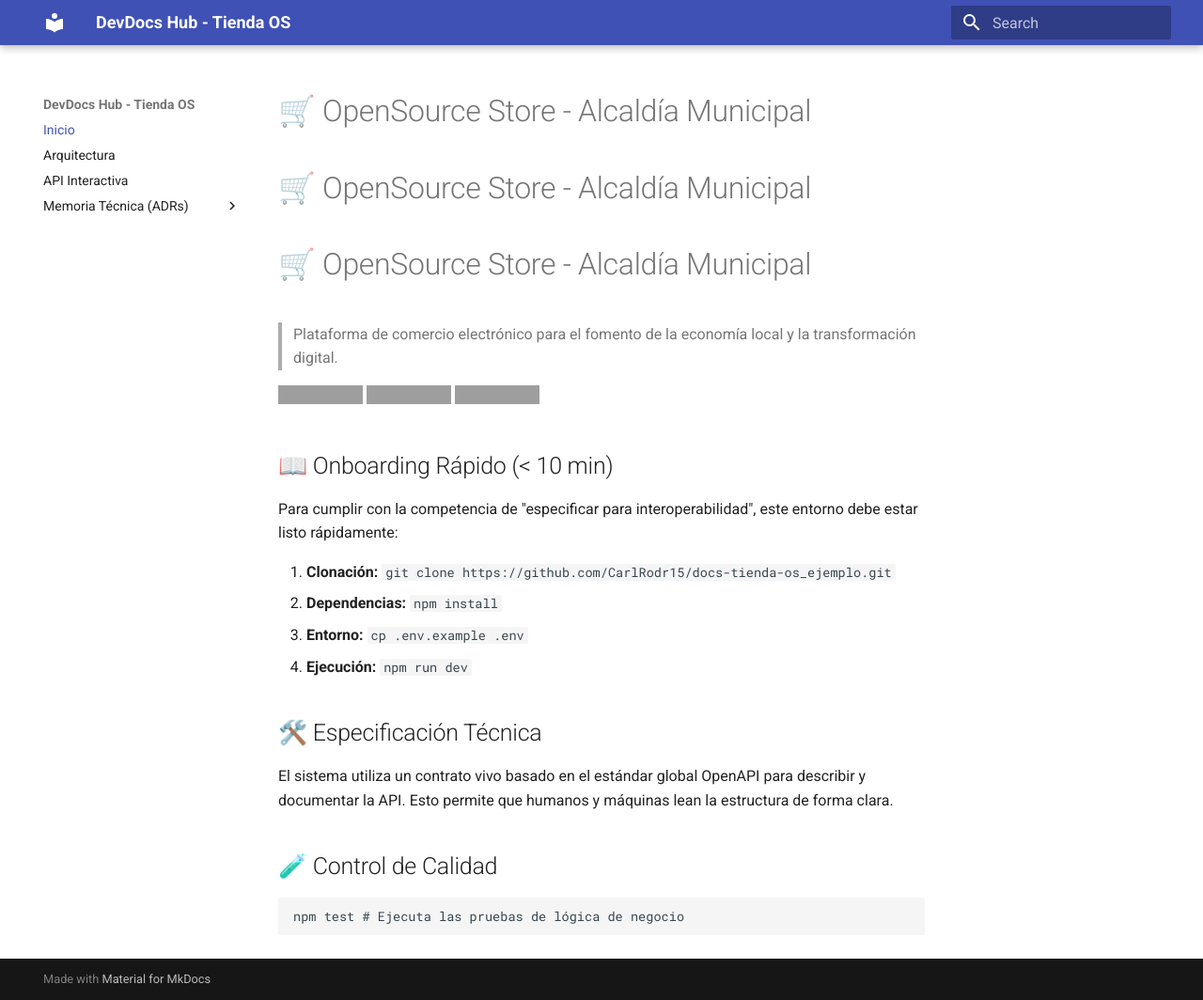
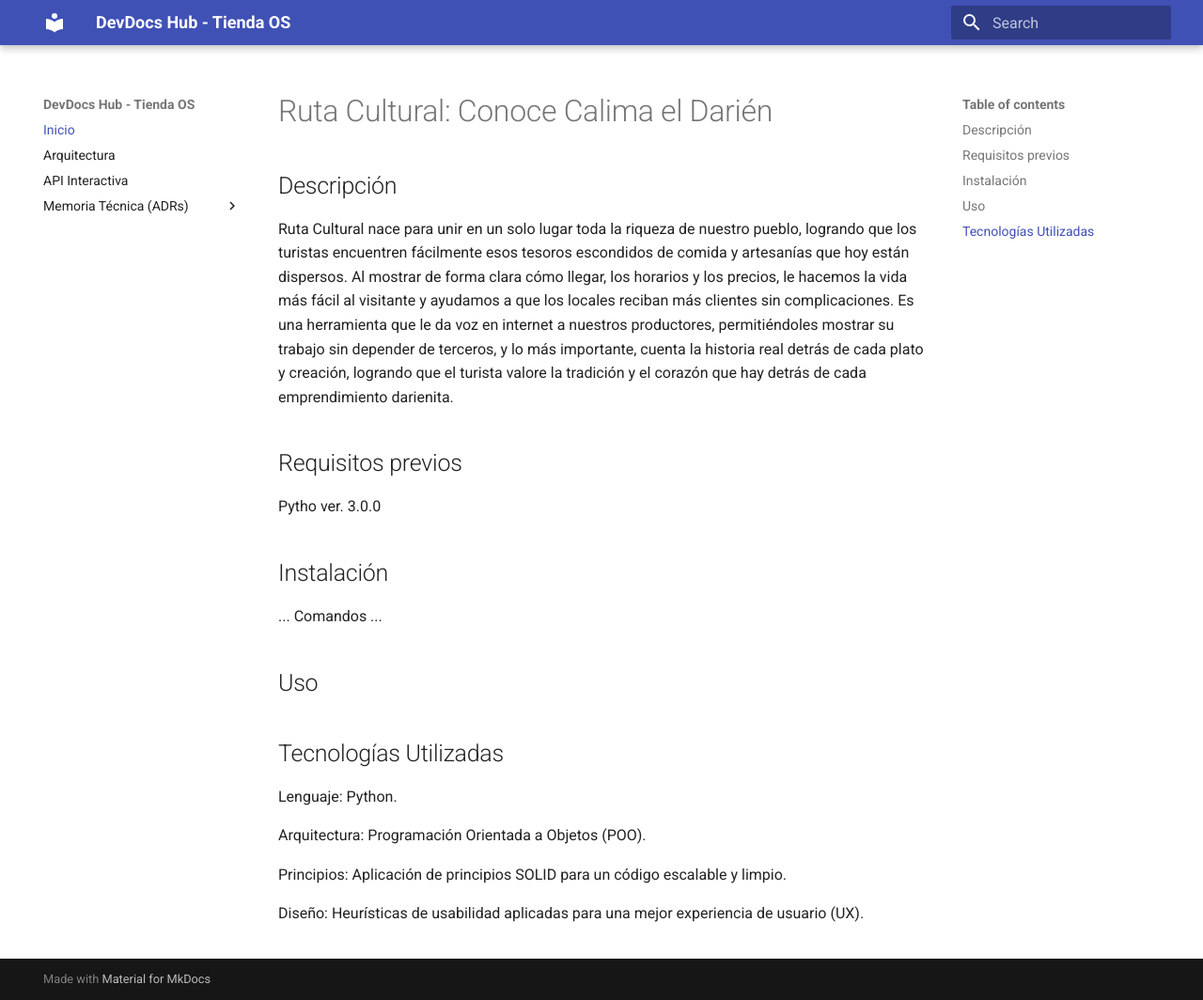
Before and after one commit to CarlRodr15/docs-tienda-os_ejemplo, an MkDocs documentation site: the page built from docs/index.md, in a window 1280 px wide and 1064 px high. Shown: the whole window at 94% size. Built offline with MkDocs 1.6.1 and Material for MkDocs 9.7.7, drawn with Linux system fonts in a browser that asks for light colours; grey boxes are pictures that could not be loaded.

Commit message:
actualizar index

````diff
--- a/docs/index.md
+++ b/docs/index.md
@@ -1,24 +1,26 @@
-# 🛒 OpenSource Store - Alcaldía Municipal
-# 🛒 OpenSource Store - Alcaldía Municipal
-# 🛒 OpenSource Store - Alcaldía Municipal
-> Plataforma de comercio electrónico para el fomento de la economía local y la transformación digital.
+#  Ruta Cultural: Conoce Calima el Darién
 
-![Status](https://img.shields.io/badge/Estado-Producción-brightgreen?style=for-the-badge)
-![CI/CD](https://img.shields.io/badge/Pipeline-MkDocs_Active-blue?style=for-the-badge)
-![License](https://img.shields.io/badge/License-MIT-yellow?style=for-the-badge)
 
-## 📖 Onboarding Rápido (< 10 min)
-Para cumplir con la competencia de "especificar para interoperabilidad", este entorno debe estar listo rápidamente:
+## Descripción
+Ruta Cultural nace para unir en un solo lugar toda la riqueza de nuestro pueblo, logrando que los turistas encuentren fácilmente esos tesoros escondidos de comida y artesanías que hoy están dispersos. Al mostrar de forma clara cómo llegar, los horarios y los precios, le hacemos la vida más fácil al visitante y ayudamos a que los locales reciban más clientes sin complicaciones. Es una herramienta que le da voz en internet a nuestros productores, permitiéndoles mostrar su trabajo sin depender de terceros, y lo más importante, cuenta la historia real detrás de cada plato y creación, logrando que el turista valore la tradición y el corazón que hay detrás de cada emprendimiento darienita.
 
-1. **Clonación:** `git clone https://github.com/CarlRodr15/docs-tienda-os_ejemplo.git`
-2. **Dependencias:** `npm install`
-3. **Entorno:** `cp .env.example .env`
-4. **Ejecución:** `npm run dev`
+## Requisitos previos
+Pytho ver. 3.0.0
+## Instalación
 
-## 🛠️ Especificación Técnica
-El sistema utiliza un contrato vivo basado en el estándar global OpenAPI para describir y documentar la API. Esto permite que humanos y máquinas lean la estructura de forma clara.
 
-## 🧪 Control de Calidad
-```bash
-npm test # Ejecuta las pruebas de lógica de negocio
-```
+...
+Comandos
+...
+
+## Uso
+
+
+## Tecnologías Utilizadas
+Lenguaje: Python.
+
+Arquitectura: Programación Orientada a Objetos (POO).
+
+Principios: Aplicación de principios SOLID para un código escalable y limpio.
+
+Diseño: Heurísticas de usabilidad aplicadas para una mejor experiencia de usuario (UX).
````
